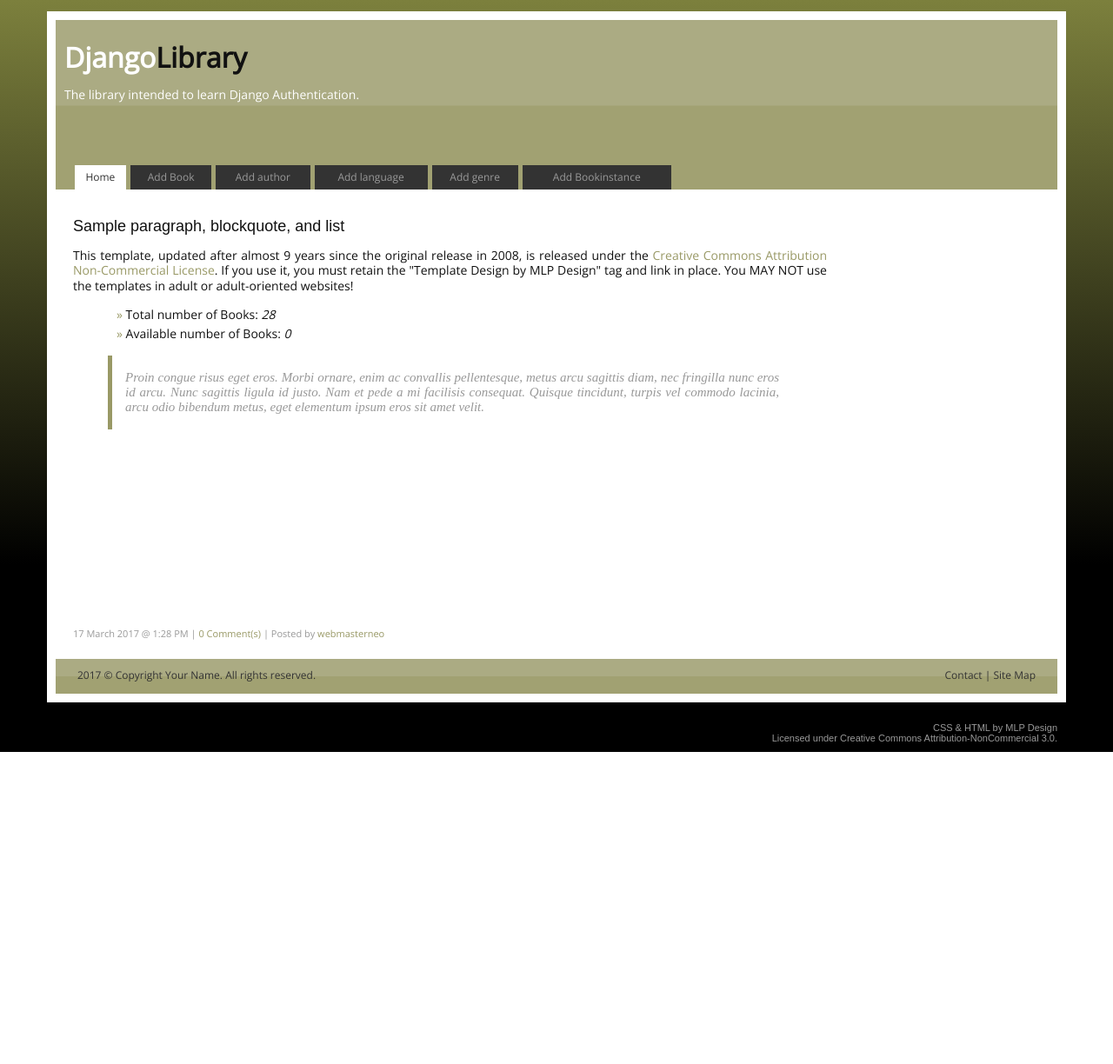
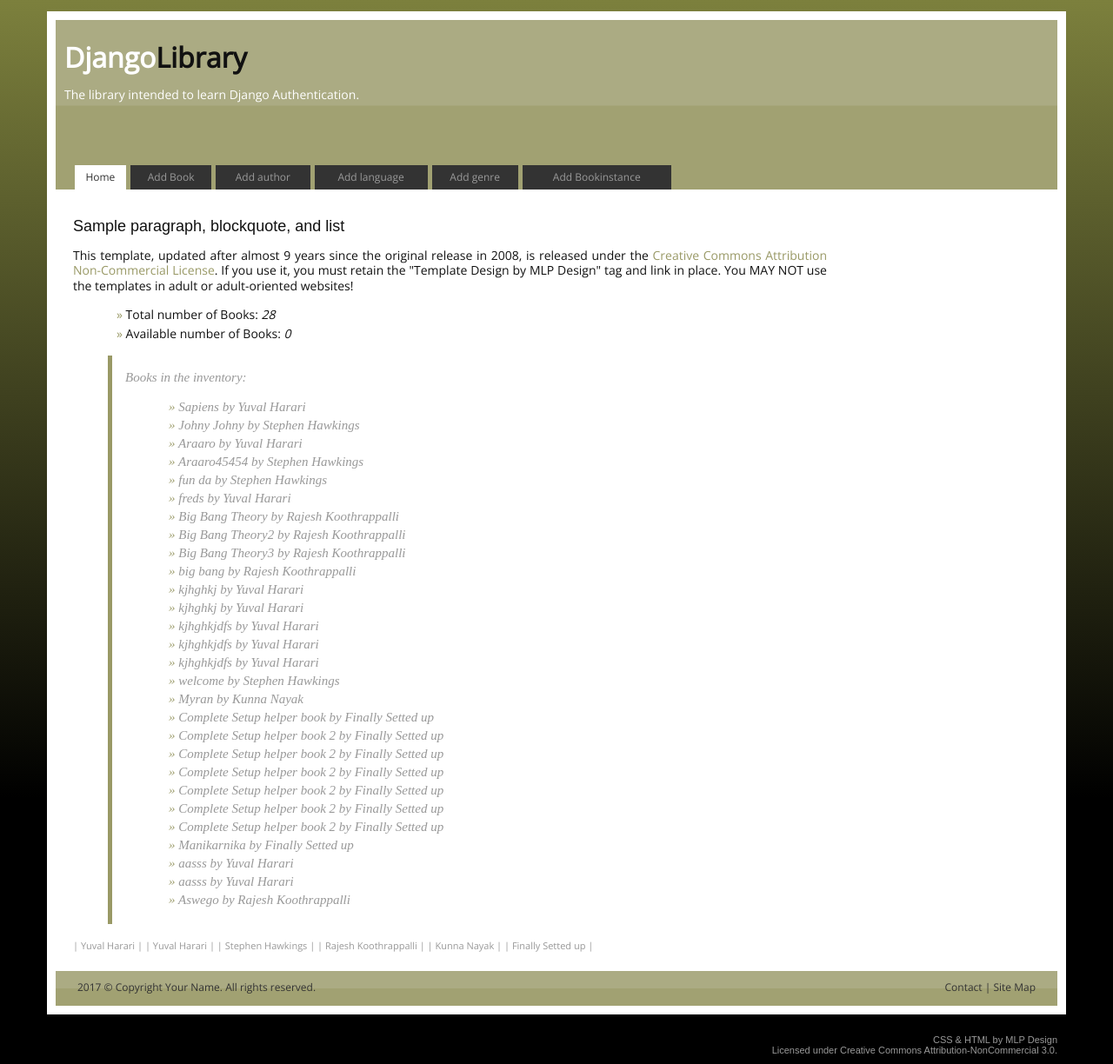
Before and after one commit to ajitrchv/Django-Authentication, a Django app: page /catalog/ in a window 1280 px wide. Shown: the whole page at 87% size. Before the commit the page ends 865 px from the top, so only its background shows below. Run offline with Django 4.2, Linux system fonts and the light colour scheme; data comes from the database, SQL or seed files in the repository; both versions use the stored data as it was after the commit.

Commit message:
added a lot of stuff  but redirect wrking with limp

```diff
--- a/catalog/templates/catalog/index.html
+++ b/catalog/templates/catalog/index.html
@@ -386,7 +386,7 @@ ul#topnav li a.active, ul#topnav li a.active:hover {    background: #eee;  color
 <input type="checkbox" id="show-menu" role="button">
 <ul id="topnav">
 <li><a class="active">Home</a></li>
-<li><a href="{% url "catalog:addbook" %}">Add Book</a></li>
+<li><a href="{% url "catalog:create_book" %}">Add Book</a></li>
 <li><a href="{% url "catalog:addauthor" %}">Add author</a></li>
 <li><a href="{% url "catalog:addlanguage" %}">Add language</a></li>
 <li><a href="{% url "catalog:addgenre" %}">Add genre</a></li>
@@ -416,13 +416,29 @@ ul#topnav li a.active, ul#topnav li a.active:hover {    background: #eee;  color
 					<li>Available number of Books: <em>{{num_instances_available}}</em></li>
 
 				</ul>
-				<blockquote><p>Proin congue risus eget eros. Morbi ornare, enim ac convallis pellentesque, metus arcu sagittis diam, nec fringilla nunc eros id arcu. Nunc sagittis ligula id justo. Nam et pede a mi facilisis consequat. Quisque tincidunt, turpis vel commodo lacinia, arcu odio bibendum metus, eget elementum ipsum eros sit amet velit.</p></blockquote>
+				<blockquote><p>Books in the inventory:</p>
+					<ul>
+						{% for book in book_data %}
+						<li>
+							{{book.title}} by {{book.author}}
+						</li>
+						{% endfor %}
+
+
+					</ul>
+				</blockquote>
 
                 <div class="item">
-                    <br><br><br><br><br><br><br><br><br> <br><br><br>
+
 
                 </div>
-				<span>17 March 2017 @ 1:28 PM | <a href="#">0 Comment(s)</a> | Posted by <a href="#">webmasterneo</a></span>
+				<span>
+
+					{% for auth in authors %}
+				| {{auth}} |
+					{% endfor %}
+
+				</span>
 			</div>
 			<!--another post item-->
 
--- a/catalog/templates/catalog/thanks.html
+++ b/catalog/templates/catalog/thanks.html
@@ -9,6 +9,11 @@
     <h1>
         Thank you!
     </h1>
+    <form method="POST">
+        {% csrf_token %}
+        <a href="{% url "catalog:index" %}">Go Back to home</a>
+    </form>
+
 
 </body>
 </html>
--- a/catalog/urls.py
+++ b/catalog/urls.py
@@ -5,11 +5,11 @@ app_name='catalog'
 
 urlpatterns = [
     path('', views.index,name='index'),
-    path('addbook', views.BookCreate.as_view(), name='addbook'),
-    path('addauthor', views.AuthorCreate.as_view(), name='addauthor'),
-    path('addlanguage', views.LanguageCreate.as_view(), name='addlanguage'),
-    path('addbookinstance', views.BookInstanceCreate.as_view(), name='addbookinstance'),
-    path('addgenre', views.GenreCreate.as_view(), name='addgenre'),
+    path('create_book/', views.BookCreate.as_view(), name='create_book'),
+    path('addauthor/', views.AuthorCreate.as_view(), name='addauthor'),
+    path('addlanguage/', views.LanguageCreate.as_view(), name='addlanguage'),
+    path('addbookinstance/', views.BookInstanceCreate.as_view(), name='addbookinstance'),
+    path('addgenre/', views.GenreCreate.as_view(), name='addgenre'),
     path('thanks/', views.ThanksView.as_view(), name="thanks"),
     path('book/<int:pk>/', views.BookDetail.as_view(), name='book_detail'),
 
--- a/catalog/views.py
+++ b/catalog/views.py
@@ -1,6 +1,7 @@
 from django.shortcuts import render
 from django.http import HttpResponse
 from django.views.generic import CreateView, TemplateView, DetailView
+from django.urls import reverse
 # Create your views here.
 from .models import Book, Author, BookInstance, Genre, Language
 
@@ -9,13 +10,17 @@ def cathome(request):
 
 def index(request):
     num_book = Book.objects.all().count()
+    book_data=Book.objects.all()
     num_instances = BookInstance.objects.all().count()
+    authors = Author.objects.all()
     num_instances_available = BookInstance.objects.filter(status__exact='a').count()
 
     context = {
         'num_books':num_book,
         'num_intances':num_instances,
         'num_instances_available':num_instances_available,
+        'book_data':book_data,
+        'authors':authors,
     }
 
     return render(request,'catalog/index.html',context=context)
@@ -23,7 +28,9 @@ def index(request):
 class BookCreate(CreateView):
     model = Book
     fields ='__all__'
-    success_url= 'catalog:book_detail'
+    success_url= "/catalog/thanks/"
+
+
 
 class BookDetail(DetailView):
     model = Book
@@ -31,22 +38,21 @@ class BookDetail(DetailView):
 
 
 class ThanksView(TemplateView):
-    template_name= 'classroom/thanks.html'
+    template_name= 'catalog/thanks.html'
 
 class AuthorCreate(CreateView):
     model = Author
     fields = '__all__'
-    success_url: 'catalog/thanks.html'
+    success_url= "/catalog/thanks/"
 
 class GenreCreate(CreateView):
     model = Genre
     fields = '__all__'
-    success_url: 'catalog/thanks.html'
-
+    success_url= "/catalog/thanks/"
 class LanguageCreate(CreateView):
     model = Language
     fields = '__all__'
-    success_url: 'catalog/thanks.html'
+    success_url= "/catalog/thanks/"
 
     def get_absolute_url(self):
         return f'catalog/thanks.html'
@@ -55,4 +61,4 @@ class LanguageCreate(CreateView):
 class BookInstanceCreate(CreateView):
     model = BookInstance
     fields = '__all__'
-    success_url: 'catalog/thanks.html'
+    success_url= "/catalog/thanks/"
```
Also changed, not shown: db.sqlite3.
